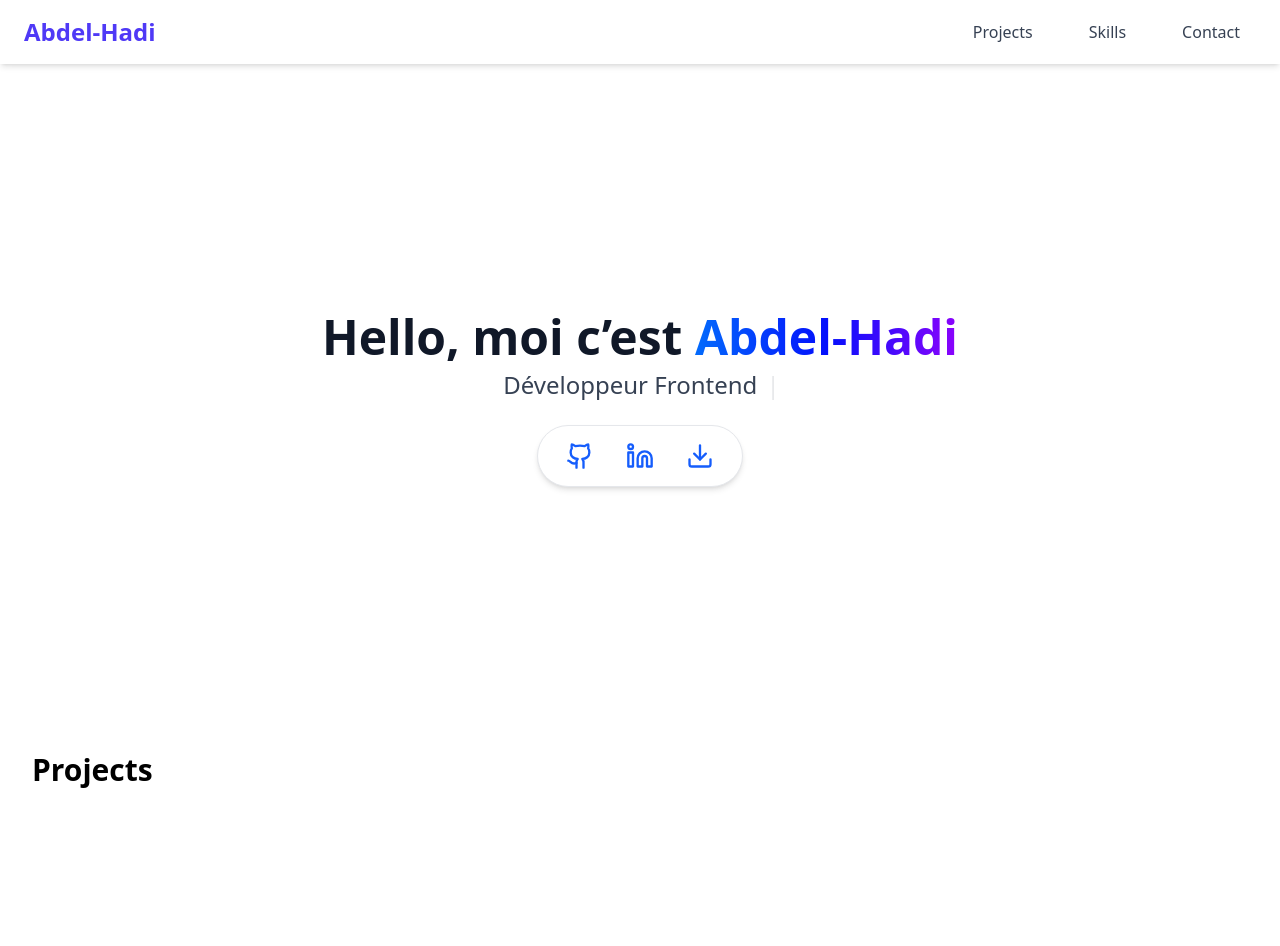
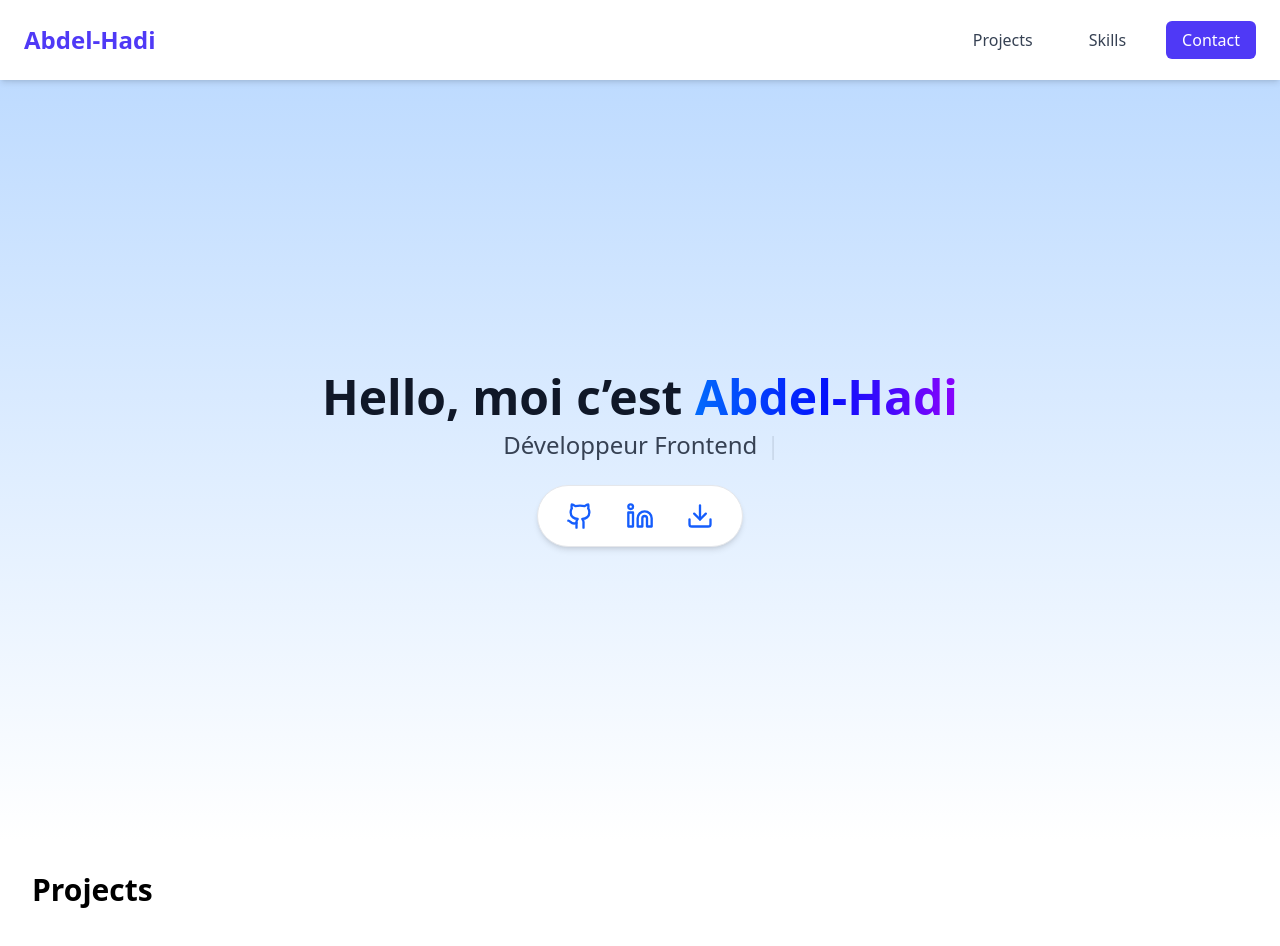
Before and after one commit to Abdelhadi-coder/Portfolio-mobile, a React (Vite) app in the folder mon-portfolio/: page / in a window 1280 px wide. Shown: the top 946 px of the page. Built offline with nearby package versions, Linux system fonts and the light colour scheme.

Commit message:
ADD : improved the mobile experience by adding some cool effects

```diff
--- a/mon-portfolio/src/App.jsx
+++ b/mon-portfolio/src/App.jsx
@@ -14,17 +14,14 @@ function App() {
       <Navbar />
       <main className="pt-20"> {/* Padding top pour que le contenu ne soit pas caché sous la navbar */}
         <Hero />
-        <section id="projects" className="min-h-screen p-8">
+        <section id="projects" className="min-h-screen p-8 scroll-mt-24">
           <h2 className="text-3xl font-bold mb-4">Projects</h2>
-          {/* Contenu projects */}
         </section>
-        <section id="skills" className="min-h-screen p-8">
+        <section id="skills" className="min-h-screen p-8 scroll-mt-24">
           <h2 className="text-3xl font-bold mb-4">Skills</h2>
-          {/* Contenu skills */}
         </section>
-        <section id="contact" className="min-h-screen p-8">
+        <section id="contact" className="min-h-screen p-8 scroll-mt-24">
           <h2 className="text-3xl font-bold mb-4">Contact</h2>
-          {/* Contenu contact */}
         </section>
       </main>
       {/* <About />
--- a/mon-portfolio/src/components/Navbar.jsx
+++ b/mon-portfolio/src/components/Navbar.jsx
@@ -29,8 +29,8 @@ export default function Navbar() {
   `
 
   return (
-    <nav className="fixed w-full bg-white shadow-md z-50">
-      <div className="max-w-7xl mx-auto px-6 py-4 flex justify-between items-center">
+    <nav className="fixed w-full bg-white shadow-md z-50 top-0 left-0">
+      <div className="max-w-7xl mx-auto px-6 py-6 flex justify-between items-center">
         <div className="text-2xl font-bold text-indigo-600 select-none"><a href="/">Abdel-Hadi</a></div>
 
         {/* Desktop links */}
@@ -39,7 +39,11 @@ export default function Navbar() {
             <li key={id}>
               <a
                 href={`#${id}`}
-                className={linkClasses}
+                className={`cursor-pointer px-4 py-2 rounded-md transition duration-200 focus:outline-none focus:ring-2 focus:ring-indigo-400 ${
+                  id === 'contact'
+                    ? 'bg-indigo-600 text-white hover:bg-transparent hover:text-gray-700 hover:border hover:border-gray-400'
+                    : 'text-gray-700 hover:bg-indigo-500 hover:text-white'
+                }`}
                 onClick={(e) => handleLinkClick(e, id)}
               >
                 {id.charAt(0).toUpperCase() + id.slice(1)}
@@ -47,8 +51,6 @@ export default function Navbar() {
             </li>
           ))}
         </ul>
-
-        {/* Mobile menu button */}
         <button
           onClick={toggleMenu}
           className="md:hidden p-2 rounded-md focus:outline-none focus:ring-2 focus:ring-indigo-500"
@@ -66,7 +68,11 @@ export default function Navbar() {
             <li key={id}>
               <a
                 href={`#${id}`}
-                className={linkClasses + ' block text-lg'}
+                className={`block text-lg cursor-pointer px-4 py-2 rounded-md transition duration-200 focus:outline-none focus:ring-2 focus:ring-indigo-400 ${
+                  id === 'contact'
+                    ? 'bg-indigo-600 text-white hover:bg-transparent hover:text-gray-700 hover:border hover:border-gray-400'
+                    : 'text-gray-700 hover:bg-indigo-500 hover:text-white'
+                }`}
                 onClick={(e) => handleLinkClick(e, id)}
               >
                 {id.charAt(0).toUpperCase() + id.slice(1)}
--- a/mon-portfolio/src/sections/Hero.jsx
+++ b/mon-portfolio/src/sections/Hero.jsx
@@ -1,47 +1,9 @@
-// import { Typewriter } from 'react-simple-typewriter'
-
-// function Hero() {
-//   return (
-//     <section className="min-h-screen flex flex-col items-center justify-center bg-white text-gray-900">
-//       <h1 className="text-4xl sm:text-5xl font-extrabold mb-2 text-center">
-//         Hello, moi c’est{' '}
-//         <div className="inline-block">
-//             <span className="text-transparent bg-clip-text bg-[linear-gradient(to_right,#036bfc,#030ffc,#8c03fc)]">
-//             Abdel-Hadi
-//             </span>
-//             {/* Barre sous le prénom, uniquement mobile */}
-//             <div className="w-full h-1 mt-1 rounded-full bg-gradient-to-r from-blue-600 to-purple-600 block md:hidden" />
-//         </div>
-//       </h1>
-//       <h2 className="text-xl sm:text-2xl font-medium text-gray-700 text-center">
-//         <Typewriter
-//           words={[
-//             'UX/UI Designer',
-//             'Développeur Frontend créatif',
-//             'Passionné par le design mobile',
-//             'Motivé & déterminé',
-//             'Toujours prêt à relever un défi',
-//           ]}
-//           loop={0}
-//           cursor
-//           cursorStyle="|"
-//           typeSpeed={70}
-//           deleteSpeed={50}
-//           delaySpeed={1000}
-//         />
-//       </h2>
-//     </section>
-//   )
-// }
-
-// export default Hero
-
 import { Typewriter } from 'react-simple-typewriter'
 import { Github, Linkedin, Download } from 'lucide-react'
 
 function Hero() {
   return (
-    <section className="min-h-[80vh] flex flex-col items-center justify-center bg-white text-gray-900 px-4">
+<section className="min-h-[95vh] flex flex-col items-center justify-center bg-gradient-to-b from-blue-200 to-white text-gray-900 px-4 relative overflow-hidden">
       <h1 className="text-4xl sm:text-5xl font-extrabold mb-2 text-center">
         Hello, moi c’est{' '}
         <div className="inline-block">
@@ -100,7 +62,7 @@ function Hero() {
 
         {/* CV */}
         <a
-            href="/cv-abdelhadi.pdf"
+            href="/FINALE_ALTERNANCE_CV.pdf"
             download
             className="relative group text-blue-600 focus-visible:outline focus-visible:outline-2 focus-visible:outline-blue-400 rounded-full p-1"
         >
```
Also changed, not shown: 1 other file (tests, documents, lock files or other folders).
